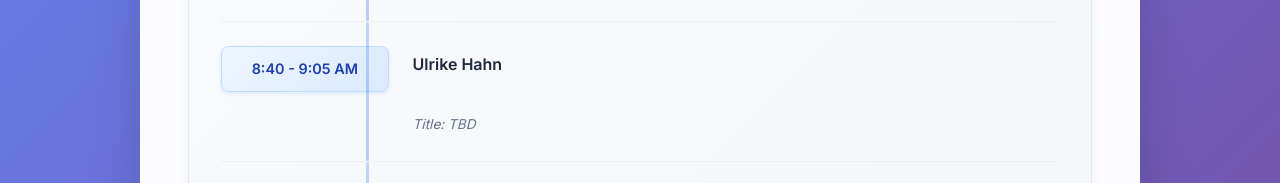
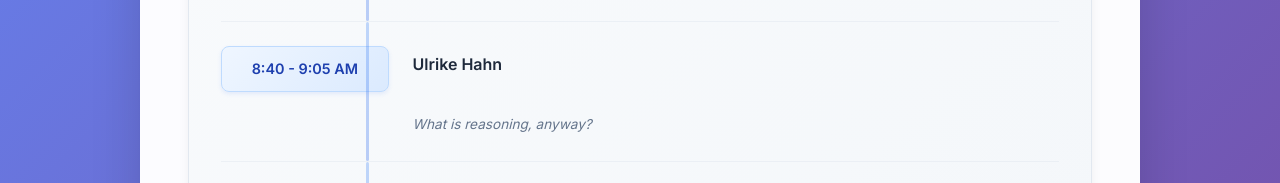
Before and after one commit to xhb120633/reasoning_workshop, a plain HTML site: page index.html in a window 1280 px wide. Shown: the part 1782-1965 px from the top of the page. Drawn offline with nearby package versions, Linux system fonts and the light colour scheme.

Commit message:
Update index.html

```diff
--- a/index.html
+++ b/index.html
@@ -406,7 +406,7 @@
           <div class="time">8:40 - 9:05 AM</div>
           <div class="event">
             <strong>Ulrike Hahn</strong><br>
-            <em>Title: TBD</em>
+            <em>What <i>is</i> reasoning, anyway?</em>
           </div>
         </div>
         <div class="schedule-item">
```
